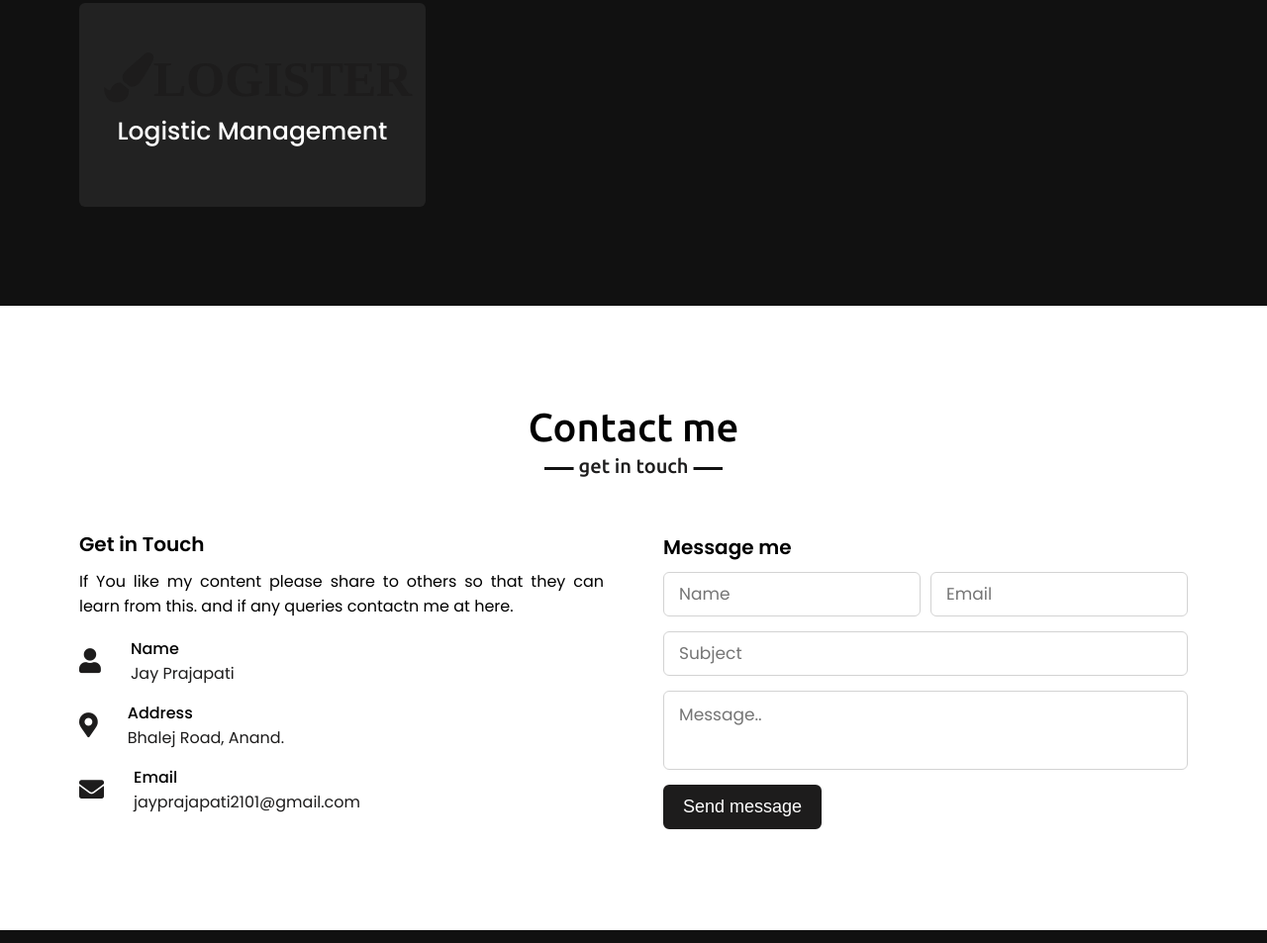
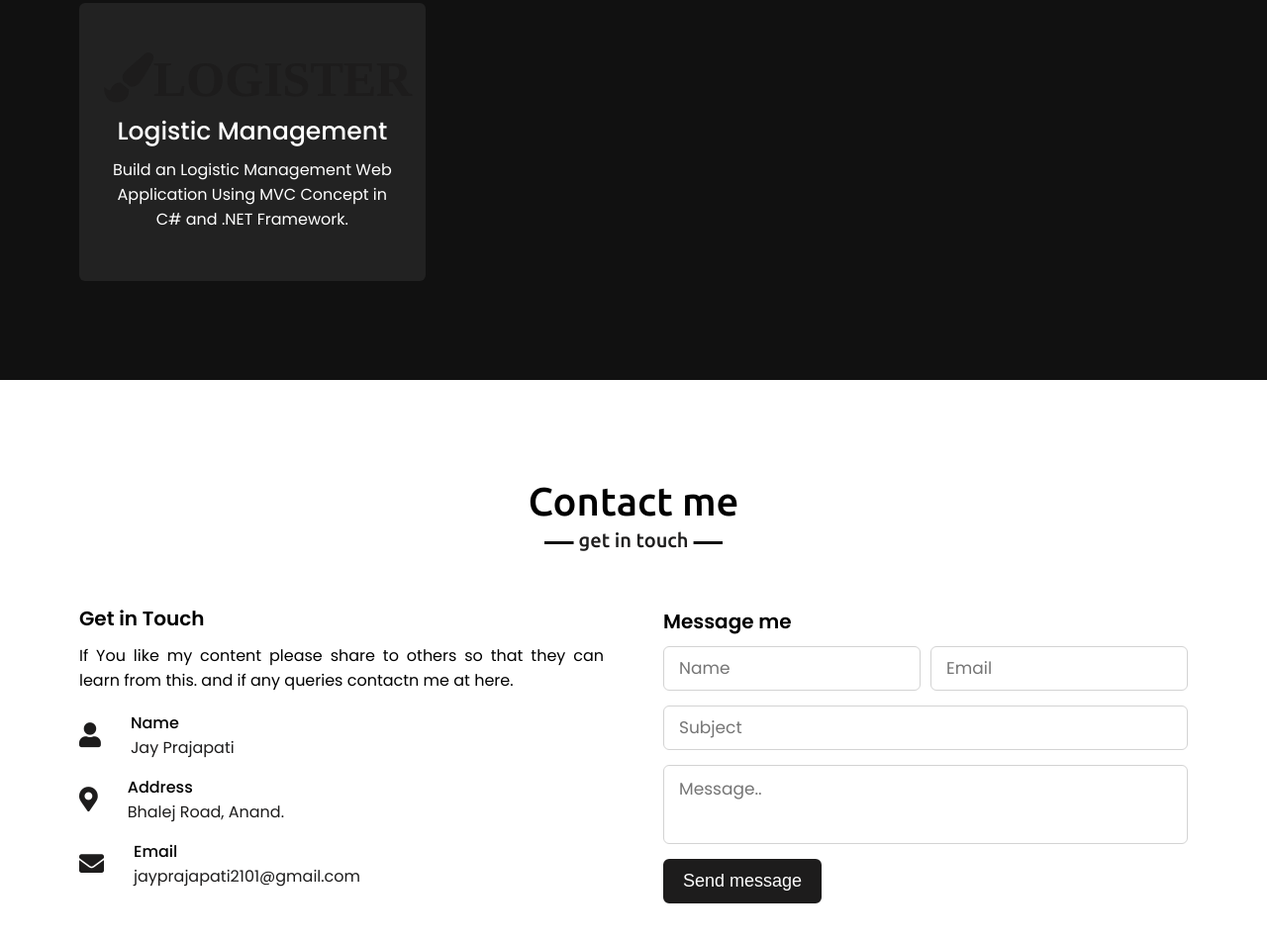
Before and after one commit to mysteriousmaster01/Web-Blog, a plain HTML site: page index.html in a window 1280 px wide. Shown: the part 1756-2709 px from the top of the page at 99% size. Drawn offline with nearby package versions, Linux system fonts and the light colour scheme; a script that the page names is missing.

Commit message:
Update index.html

```diff
--- a/index.html
+++ b/index.html
@@ -65,7 +65,7 @@
                     <div class="box">
                         <i class="fas fa-paint-brush">LOGISTER</i>
                         <div class="text">Logistic Management</div>
-                        <!-- <p>Build an Logistic Management Web Application Using MVC Concept in C# and .NET Framework.</p> -->
+                        <p>Build an Logistic Management Web Application Using MVC Concept in C# and .NET Framework.</p>
                     </div>
                 <!-- </div>
                 <div class="card">
```
